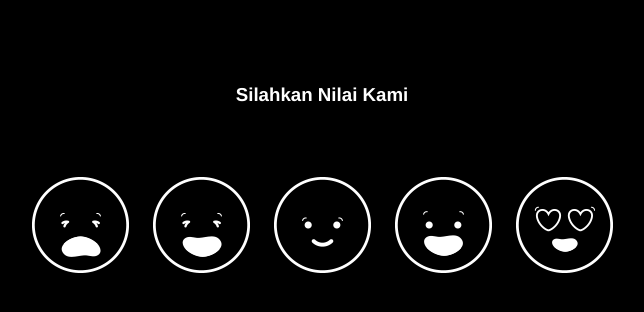
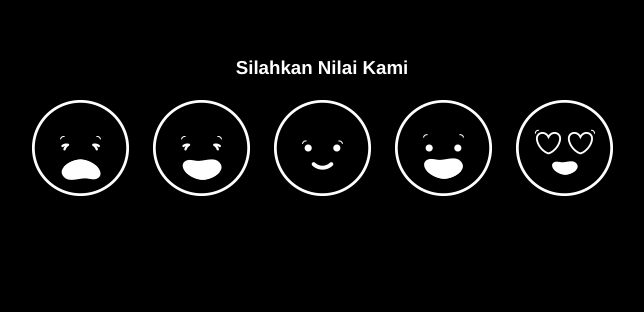
Before and after one commit to anemadhon/JS-VueJS-Polling, a Vue app: page / in a window 1280 px wide. Shown: the part 130-442 px from the top of the page, without its empty margins (318-962 px from the left). Built offline with nearby package versions, Linux system fonts and the light colour scheme.

Commit message:
menambah after enter (membuat reset) setelah vote

```diff
--- a/src/components/Vote.vue
+++ b/src/components/Vote.vue
@@ -71,7 +71,7 @@ export default {
     height: 100px;
     outline: none;
     border: none;
-    margin: 50px 10px;
+    margin: 0px 10px;
     cursor: pointer;
   }
 
--- a/src/views/Home.vue
+++ b/src/views/Home.vue
@@ -7,7 +7,7 @@
       </div>
     </section>
     <section class="response">
-      <transition name="fade">
+      <transition name="fade" v-on:after-enter="reset">
         <h4 v-if="show">Terima Kasih Atas Penilaian nya</h4>
       </transition>
     </section>
@@ -29,6 +29,9 @@ export default {
   methods: {
     showResponse(){
       this.show = true
+    },
+    reset(){
+      this.show = false
     }
   }
 };
@@ -54,10 +57,6 @@ export default {
     width: 100%;
   }
 
-  .vote {
-    height: 50px;
-  }
-
   .emoticons {
     display: flex;
     justify-content: center;
```
